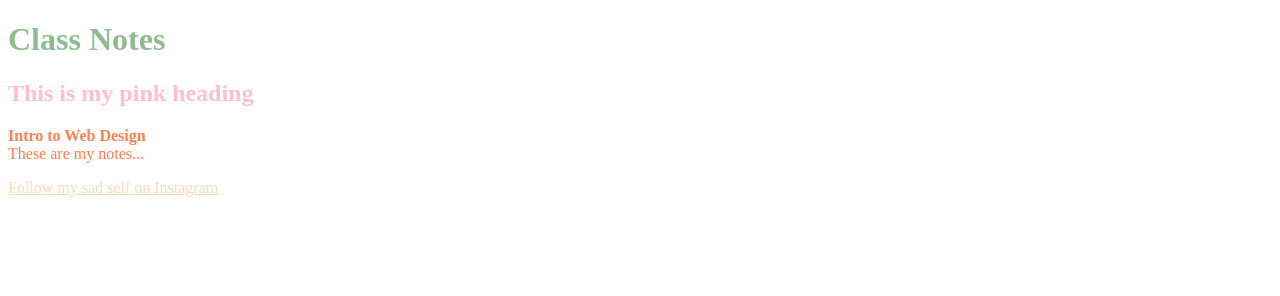
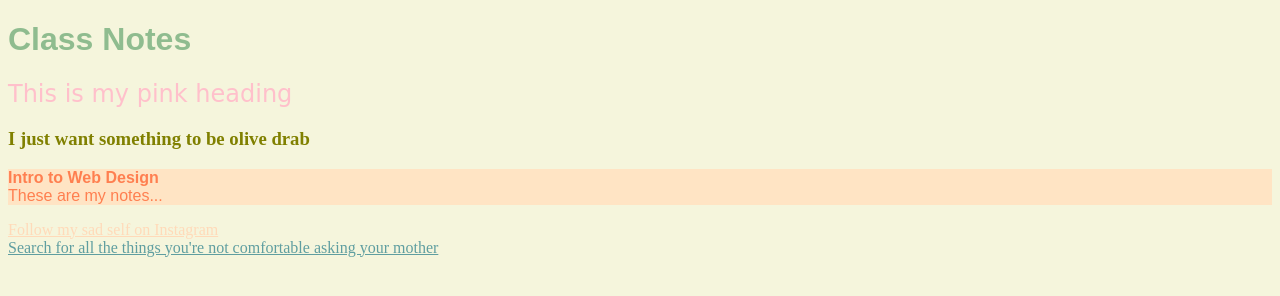
Before and after one commit to danielledirks/assignment1, a plain HTML site: page index.html in a window 1280 px wide. Drawn offline with Linux system fonts and the light colour scheme.

Commit message:
more of the exact same stuff we did last week

```diff
--- a/css/styles.css
+++ b/css/styles.css
@@ -10,4 +10,12 @@ h1 {
 
 p {
     color: thistle;
+    background-color: bisque;
 }
+body {
+    color: olive;
+    background-color: beige;
+}
+a {
+    color: darkred;
+}
--- a/index.html
+++ b/index.html
@@ -8,7 +8,13 @@
 
     <style>
         p {color : coral;
+            font-family: sans-serif;
+            font-weight: 100;
         }
+        a {color : cadetblue;}
+        h2 {font-family: cursive;
+        font-weight: 400}
+        h1 {font-family: "Arial" ;}
     </style>
 
 </head>
@@ -18,9 +24,11 @@
     </header>
     <h1>Class Notes</h1>
     <h2 style="color : pink">This is my pink heading</h2>
+    <h3>I just want something to be olive drab</h3>
     <p ><strong>Intro to Web Design</strong><br> These are my notes...</p>
 
-    <a style="color : peachpuff;" href="https://www.instagram.com/thehazelspots/" target="_blank">Follow my sad self on Instagram</a>
+    <a style="color : peachpuff;" href="https://www.instagram.com/thehazelspots/" target="_blank">Follow my sad self on Instagram</a><br>
+    <a href="https://google.com" target="_blank">Search for all the things you're not comfortable asking your mother</a>
 </body>
 
 </html>
```
Also changed, not shown: 1 other file.
